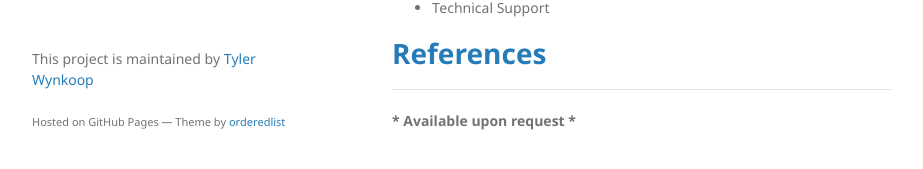
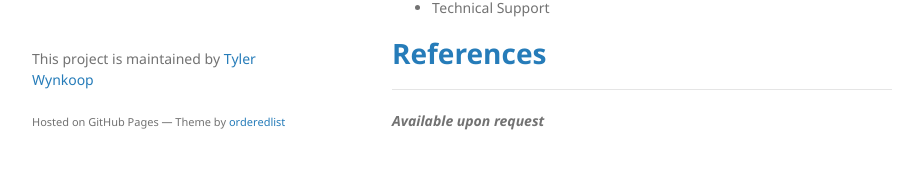
Before and after one commit to tewynkoop/TylerWynkoop, a Jekyll site: the page built from index.md, in a window 1280 px wide and 900 px high, scrolled down 2628 px. Shown: the part 699-868 px from the top of the window, without its empty margins (178-1101 px from the left). Built offline with Jekyll 4.4.1, drawn with Linux system fonts in a browser that asks for light colours; a script that is not in the unit is left out; our own code applies the rules of GitHub Pages for plain Markdown files.

```diff
--- a/index.md
+++ b/index.md
@@ -131,4 +131,4 @@ layout: default
 
 # <span style="color:#267CB9"> References </span>
 -----
-<b> * Available upon request *</b>
+<b> _Available upon request_ </b>
```
